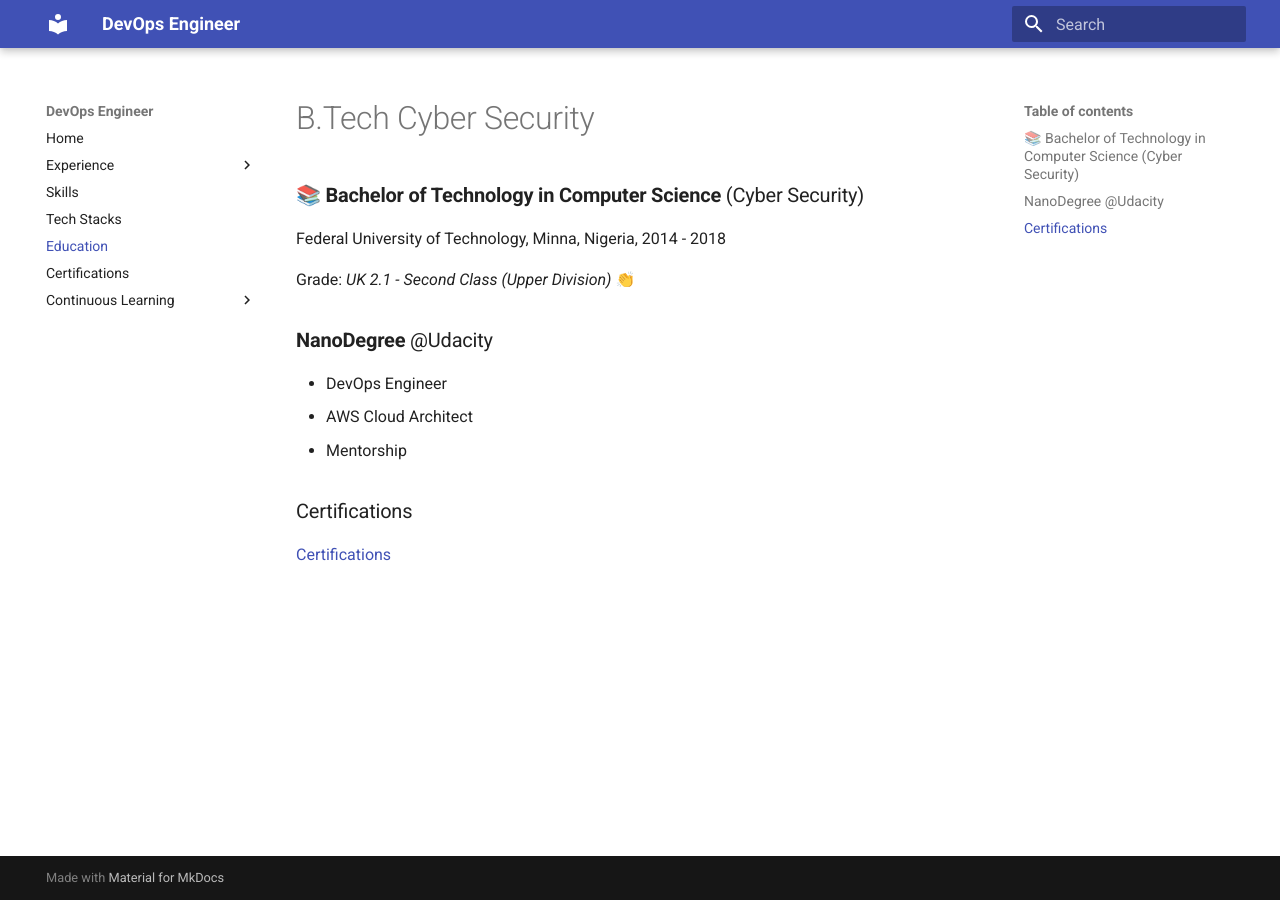
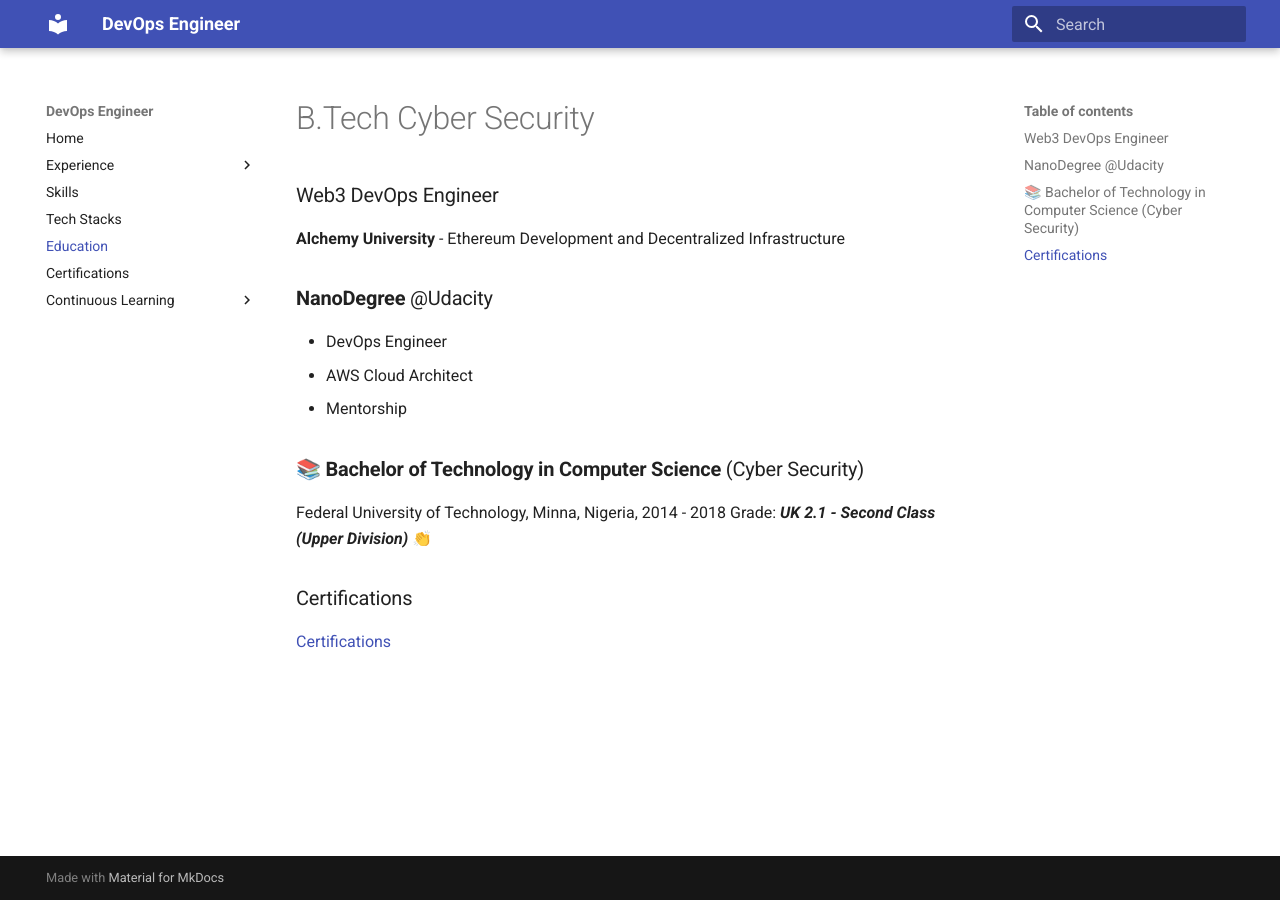
Before and after one commit to eedygreen/isah-idris-DevOps-Engineer-resume, an MkDocs documentation site: the page built from docs/education/B Tech Cyber Security.md, in a window 1280 px wide. Built offline with MkDocs 1.6.1 and Material for MkDocs 9.7.7, drawn with Linux system fonts in a browser that asks for light colours.

Commit message:
alchemy university

```diff
--- a/docs/education/B Tech Cyber Security.md
+++ b/docs/education/B Tech Cyber Security.md
@@ -1,15 +1,17 @@
 # B.Tech Cyber Security
 
-### 📚 **Bachelor of Technology in Computer Science** (Cyber Security)
-Federal University of Technology, Minna, Nigeria, 2014 - 2018
-
-Grade: *UK 2.1 - Second Class (Upper Division)* 👏
+### Web3 DevOps Engineer
+**Alchemy University**
+- Ethereum Development and Decentralized Infrastructure
 
 ### **NanoDegree** @Udacity
 - DevOps Engineer
 - AWS Cloud Architect
 - Mentorship
 
+### 📚 **Bachelor of Technology in Computer Science** (Cyber Security)
+Federal University of Technology, Minna, Nigeria, 2014 - 2018
+Grade: ***UK 2.1 - Second Class (Upper Division)*** 👏
 ### Certifications
 
 [Certifications](https://eedygree.github.io/certification/Certifications)
```
